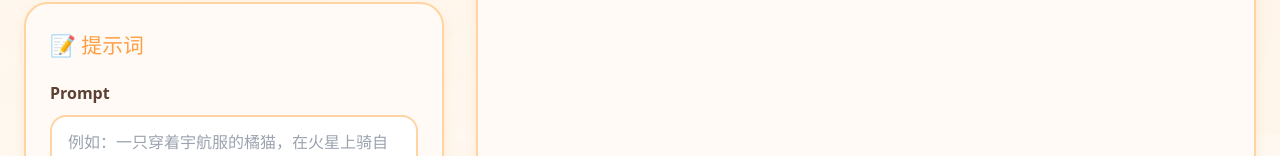
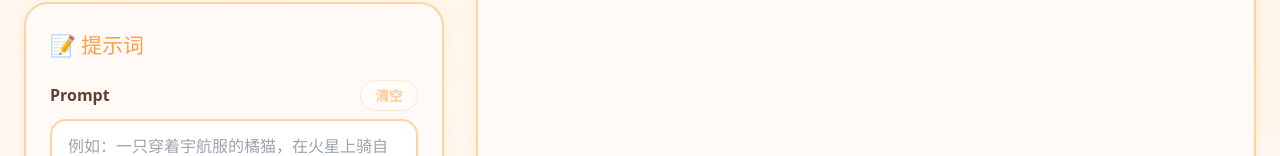
Before and after one commit to IwannaYuJie/web, a React (Vite) app: page /secret-seedream in a window 1280 px wide. Shown: the part 665-821 px from the top of the page. Built offline with nearby package versions, Linux system fonts and the light colour scheme.

Commit message:
feat: add prompt clear buttons

```diff
--- a/src/pages/SeedreamStudio.css
+++ b/src/pages/SeedreamStudio.css
@@ -161,6 +161,35 @@
   display: flex;
   flex-direction: column;
   gap: 0.5rem;
+}
+
+/* 提示词清空按钮布局 */
+.field-label-row {
+  display: flex;
+  align-items: center;
+  justify-content: space-between;
+  gap: 0.75rem;
+}
+
+.clear-button {
+  border: 1px solid var(--border-color);
+  border-radius: var(--radius-full);
+  background: white;
+  color: var(--primary-color);
+  font-size: 0.85rem;
+  padding: 0.2rem 0.9rem;
+  font-weight: 600;
+  transition: all 0.2s ease;
+}
+
+.clear-button:hover:not(:disabled) {
+  border-color: var(--primary-hover);
+  color: var(--primary-hover);
+}
+
+.clear-button:disabled {
+  opacity: 0.5;
+  cursor: not-allowed;
 }
 
 .field-group label {
--- a/src/pages/SeedreamStudio.jsx
+++ b/src/pages/SeedreamStudio.jsx
@@ -871,7 +871,17 @@ function SeedreamStudio() {
             <div className="panel-card">
               <h2>📝 提示词</h2>
               <div className="field-group">
-                <label htmlFor="seedream-prompt">Prompt</label>
+                <div className="field-label-row">
+                  <label htmlFor="seedream-prompt">Prompt</label>
+                  <button
+                    type="button"
+                    className="clear-button"
+                    onClick={() => setPrompt('')}
+                    disabled={!prompt}
+                  >
+                    清空
+                  </button>
+                </div>
                 <textarea
                   id="seedream-prompt"
                   rows={4}
@@ -1251,7 +1261,17 @@ function SeedreamStudio() {
                   <p className="panel-tip">当前固定使用 Gemini 3.0 Pro Image Preview 模型。</p>
                 </div>
                 <div className="field-group">
-                  <label htmlFor="qiniu-prompt">Prompt</label>
+                  <div className="field-label-row">
+                    <label htmlFor="qiniu-prompt">Prompt</label>
+                    <button
+                      type="button"
+                      className="clear-button"
+                      onClick={() => setQiniuPrompt('')}
+                      disabled={!qiniuPrompt}
+                    >
+                      清空
+                    </button>
+                  </div>
                   <textarea
                     id="qiniu-prompt"
                     rows={4}
@@ -1448,7 +1468,17 @@ function SeedreamStudio() {
                 {showQiniuAdvancedPanel && (
                   <div className="collapse-content">
                     <div className="field-group">
-                      <label htmlFor="qiniu-negative">负面提示词</label>
+                      <div className="field-label-row">
+                        <label htmlFor="qiniu-negative">负面提示词</label>
+                        <button
+                          type="button"
+                          className="clear-button"
+                          onClick={() => setQiniuNegativePrompt('')}
+                          disabled={!qiniuNegativePrompt}
+                        >
+                          清空
+                        </button>
+                      </div>
                       <textarea
                         id="qiniu-negative"
                         rows={3}
```
Also changed, not shown: 1 other file (tests, documents, lock files or other folders).
